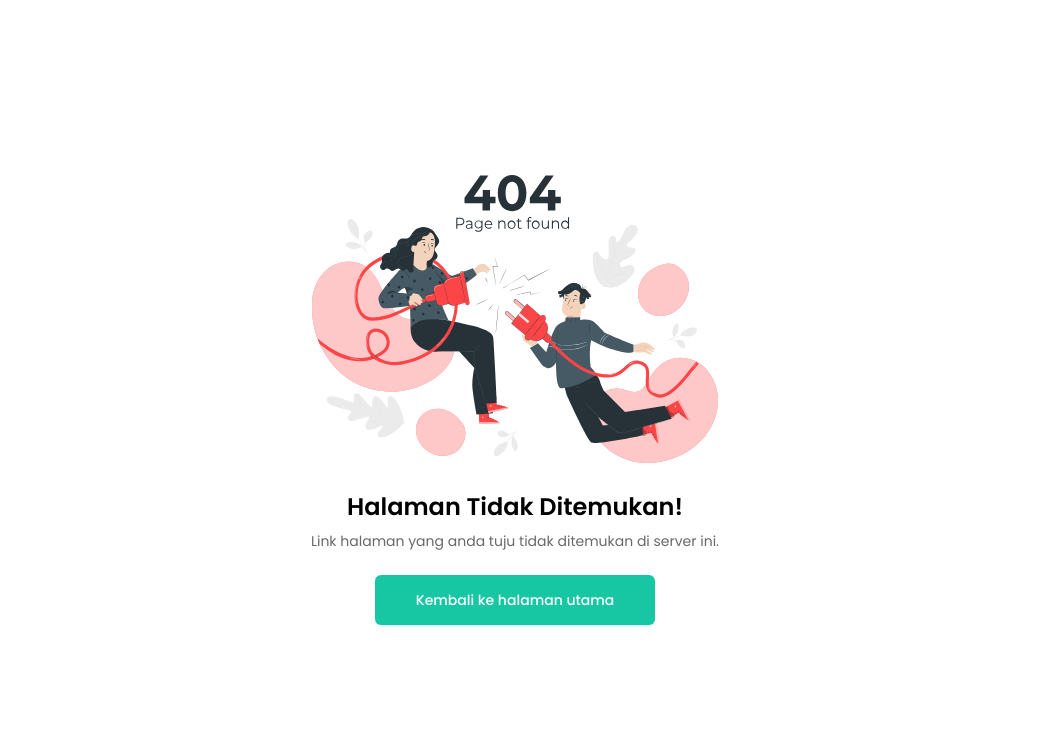
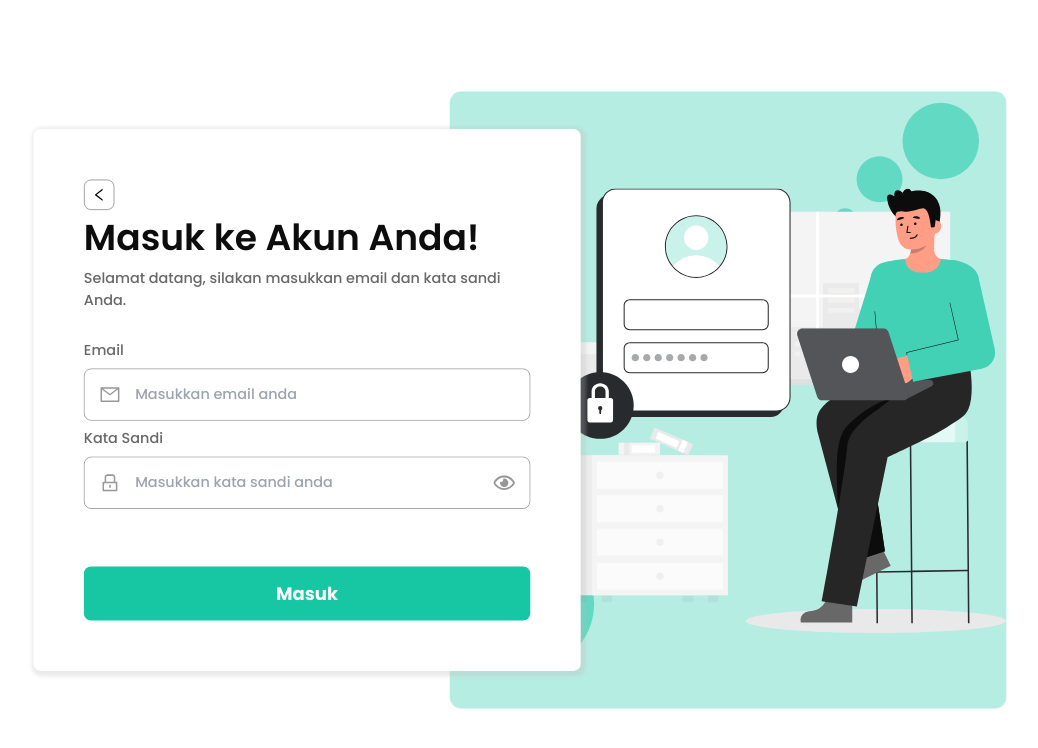
Before and after one commit to SanH16/skripsi, a React (Vite) app in the folder client/: page /login in a window 1280 px wide. Before the commit this address led to /404. Shown: the top 748 px of the page, without its empty margins (125-1163 px from the left). Built offline with nearby package versions, Linux system fonts and the light colour scheme.

Commit message:
add new change: slicing login, protected route, refactor navbar

```diff
--- a/client/src/components/layout-components/Navbar.jsx
+++ b/client/src/components/layout-components/Navbar.jsx
@@ -88,10 +88,7 @@ export function Navbar() {
             </a>
           </li>
           <li className="md:text-md ms-16 mt-6 text-sm text-grey-10 hover:bg-green-50 md:my-0 md:ms-0 md:hover:bg-transparent">
-            <Link
-              to="https://drive.google.com/drive/folders/1zPcloKV1jKKxmaKEVK9TiTCCvtEhG7QZ"
-              target="_blank"
-            >
+            <Link to="/login">
               <Button
                 id="download-app"
                 type="primary"
--- /dev/null
+++ b/client/src/routers/ProtectedRoute.jsx
@@ -0,0 +1,12 @@
+import { Navigate, Outlet } from "react-router-dom";
+
+import Timeout from "@/views/error-views/Timeout";
+import { useNavigatorOnline } from "@/hooks/useNavigatorOnline";
+
+export default function ProtectedRoute() {
+  const isOnline = useNavigatorOnline();
+
+  if (isOnline) return <Outlet />;
+  if (!isOnline) return <Timeout />;
+  return <Navigate to="/dashboard" />;
+}
--- a/client/src/routers/index.jsx
+++ b/client/src/routers/index.jsx
@@ -6,6 +6,8 @@ import PrivateRoute from "./PrivateRoute";
 import Dashboard from "@/views/app-views/dashboard";
 import PublicRoute from "./PublicRoute";
 import UploadLowongan from "@/views/app-views/rekrutmen/misc/UploadLowongan";
+import ProtectedRoute from "./ProtectedRoute";
+import Login from "@/views/auth-views/Login";
 
 export default function SetupRoutes() {
   return (
@@ -18,6 +20,9 @@ export default function SetupRoutes() {
         <Route path="/rekrutmen" element={<Rekrutmen />} />
         <Route path="/unggah-lowongan" element={<UploadLowongan />} />
       </Route>
+      <Route path="/" element={<ProtectedRoute />}>
+        <Route path="/login" element={<Login />} />
+      </Route>
       <Route>
         <Route path="/404" element={<Notfound />} />
         <Route path="*" element={<Navigate to="/404" replace />} />
--- /dev/null
+++ b/client/src/views/auth-views/Login.jsx
@@ -0,0 +1,180 @@
+import * as yup from "yup";
+import { useState } from "react";
+import { AiOutlineMail, AiOutlineLock } from "react-icons/ai";
+import { LeftOutlined } from "@ant-design/icons";
+import { FaRegEye, FaRegEyeSlash } from "react-icons/fa";
+import { useForm } from "react-hook-form";
+import { yupResolver } from "@hookform/resolvers/yup";
+import loginIllus from "@/assets/login-illustration.svg";
+import { useDocumentTitle } from "@/hooks/useDocumentTitle";
+import { Link } from "react-router-dom";
+// import { APIAuth } from "@/apis/APIAuth";
+// import { showErrorToast } from "@/components/shared-components/Toast";
+
+export default function Login() {
+  useDocumentTitle("Login");
+
+  //   const [isRemembered, setIsRemembered] = useState(false);
+  const [visible, setVisible] = useState(false);
+  const userData = JSON.parse(localStorage.getItem("data"));
+
+  const schema = yup.object().shape({
+    email: yup
+      .string()
+      .required("Email harus diisi")
+      .email("Email tidak valid"),
+    password: yup
+      .string()
+      .required("Kata sandi harus diisi")
+      .min(8, "Kata sandi minimal 8 karakter"),
+  });
+
+  const {
+    register,
+    formState: { errors, isSubmitting, isValid },
+    handleSubmit,
+  } = useForm({
+    resolver: yupResolver(schema),
+    defaultValues: {
+      email: userData?.email,
+      password: userData?.password,
+    },
+  });
+
+  const onSubmitHandler = async () => {};
+
+  return (
+    <>
+      <section className="flex h-screen items-center justify-center xl:scale-90">
+        <div className="bg-error-timeout"></div>
+        <div className="base-container">
+          <div className="flex items-center justify-center">
+            <div className="z-10 translate-x-0 rounded-lg bg-white px-8 py-8 shadow-none md:max-w-[38rem] md:px-14 md:py-14 md:shadow-[2px_2px_4px_4px_rgba(186,186,186,0.3)] xl:-translate-x-[38%]">
+              {/* Title */}
+              <Link to="/">
+                <>
+                  <LeftOutlined className="rounded-lg border border-grey-200 p-2 hover:bg-slate-100" />
+                </>
+              </Link>
+              <div className="space-y-1">
+                <h2 className="font-semibold text-grey-900">
+                  Masuk ke Akun Anda!
+                </h2>
+                <p className="text-base font-medium text-grey-300">
+                  Selamat datang, silakan masukkan email dan kata sandi Anda.
+                </p>
+              </div>
+
+              <form
+                id="login-form"
+                onSubmit={handleSubmit(onSubmitHandler)}
+                className="mt-8"
+              >
+                {/* Email */}
+                <div>
+                  <label
+                    htmlFor="email"
+                    className="text-base font-medium text-grey-300"
+                  >
+                    Email
+                  </label>
+                  <div
+                    className={`relative mt-2 rounded-lg border focus-within:ring ${
+                      errors.email
+                        ? "border-negative text-negative focus-within:text-negative focus-within:ring-negative"
+                        : "border-grey-200 text-grey-200 focus-within:text-grey-900 focus-within:ring-grey-900"
+                    } ${isValid ? "focus-within:text-grey-900" : ""}`}
+                  >
+                    <div className="absolute inset-y-0 start-0 flex items-center ps-4">
+                      <AiOutlineMail size={24} />
+                    </div>
+                    <input
+                      {...register("email")}
+                      id="email"
+                      type="email"
+                      autoComplete="email-doctor"
+                      className="w-full rounded-lg p-4 pe-8 ps-14 text-base font-medium focus:border-0 focus:outline-none focus:ring-0"
+                      placeholder="Masukkan email anda"
+                    />
+                  </div>
+                  <span className="text-xs text-red-500">
+                    {errors.email?.message}
+                  </span>
+                </div>
+
+                {/* Passoword */}
+                <div className="mt-2">
+                  <label
+                    htmlFor="password"
+                    className="text-base font-medium text-grey-300"
+                  >
+                    Kata Sandi
+                  </label>
+                  <div
+                    className={`relative mt-2 rounded-lg border focus-within:ring ${
+                      errors.password
+                        ? "border-negative text-negative focus-within:text-negative focus-within:ring-negative"
+                        : "border-grey-200 text-grey-200 focus-within:text-grey-900 focus-within:ring-grey-900"
+                    } ${isValid ? "focus-within:text-grey-900" : ""}`}
+                  >
+                    <div className="absolute inset-y-0 start-0 flex items-center ps-4">
+                      <AiOutlineLock size={24} />
+                    </div>
+                    <input
+                      {...register("password")}
+                      id="login-password"
+                      autoComplete="current-password"
+                      type={`${visible ? "text" : "password"}`}
+                      className="w-full rounded-lg p-4 pe-8 ps-14 text-base font-medium focus:border-0 focus:outline-none focus:ring-0"
+                      placeholder="Masukkan kata sandi anda"
+                    />
+                    <button
+                      id="check-visibility"
+                      type="button"
+                      onClick={() => setVisible(!visible)}
+                      className="absolute inset-y-0 end-0 flex cursor-pointer items-center pe-4"
+                    >
+                      {visible ? (
+                        <FaRegEyeSlash size={24} />
+                      ) : (
+                        <FaRegEye size={24} />
+                      )}
+                    </button>
+                  </div>
+                  <span className="text-xs text-red-500">
+                    {errors.password?.message}
+                  </span>
+                </div>
+
+                {/* Remember me & Forgot Password */}
+
+                {/* Button */}
+                <div className="mt-16">
+                  <button
+                    id="submit-button"
+                    className="w-full rounded-lg bg-green-500 px-4 py-4 text-xl font-bold text-grey-10 hover:bg-green-600 disabled:bg-green-700"
+                    disabled={isSubmitting}
+                  >
+                    Masuk
+                  </button>
+                </div>
+              </form>
+            </div>
+
+            {/* Illustration */}
+            <div
+              id="login-illustration"
+              className="absolute hidden translate-x-[40%] py-5 xl:block"
+            >
+              <img
+                className="-z-10 w-[85%]"
+                src={loginIllus}
+                alt="login-illustration"
+              />
+            </div>
+          </div>
+        </div>
+      </section>
+    </>
+  );
+}
```
Also changed, not shown: client/src/assets/login-illustration.svg (added).
